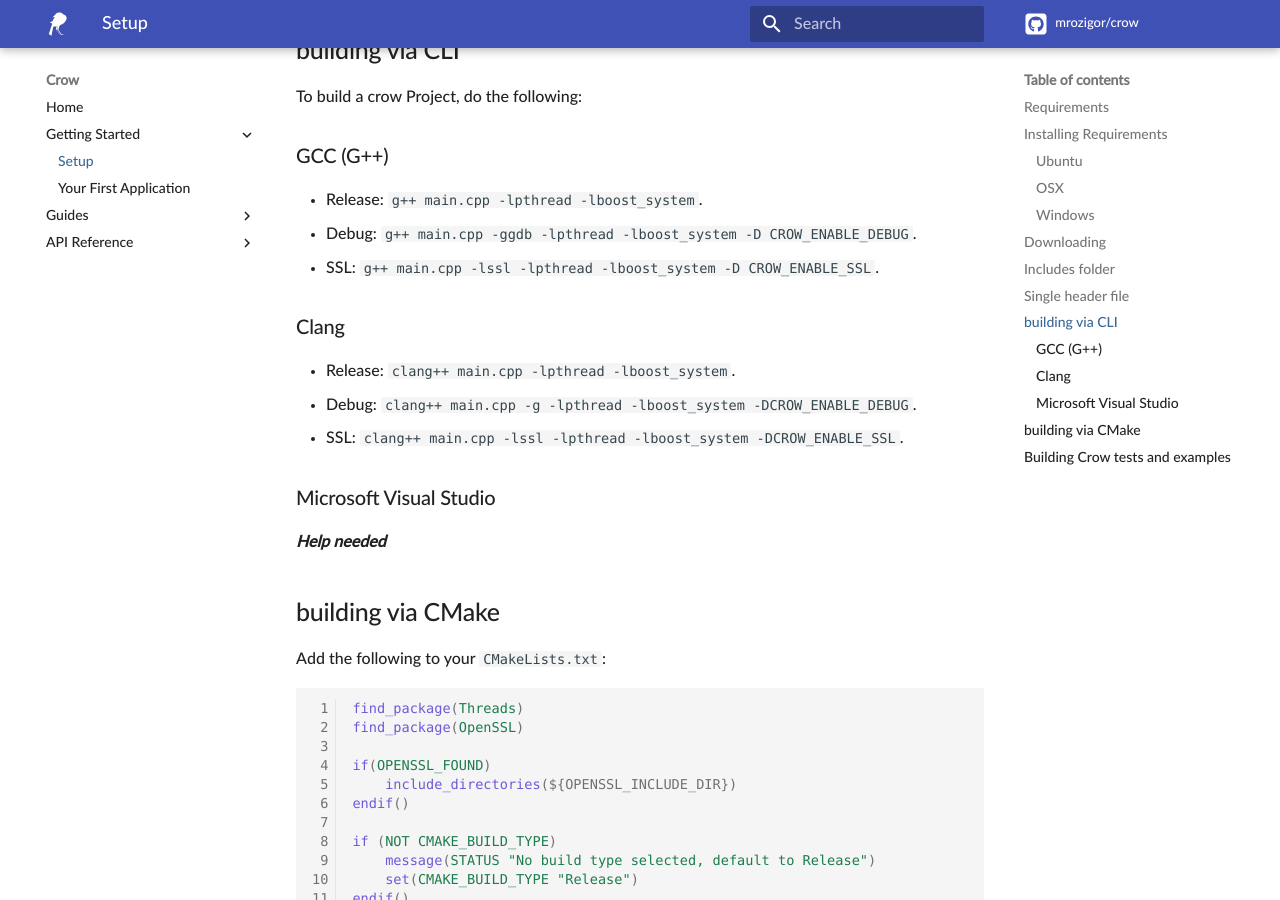
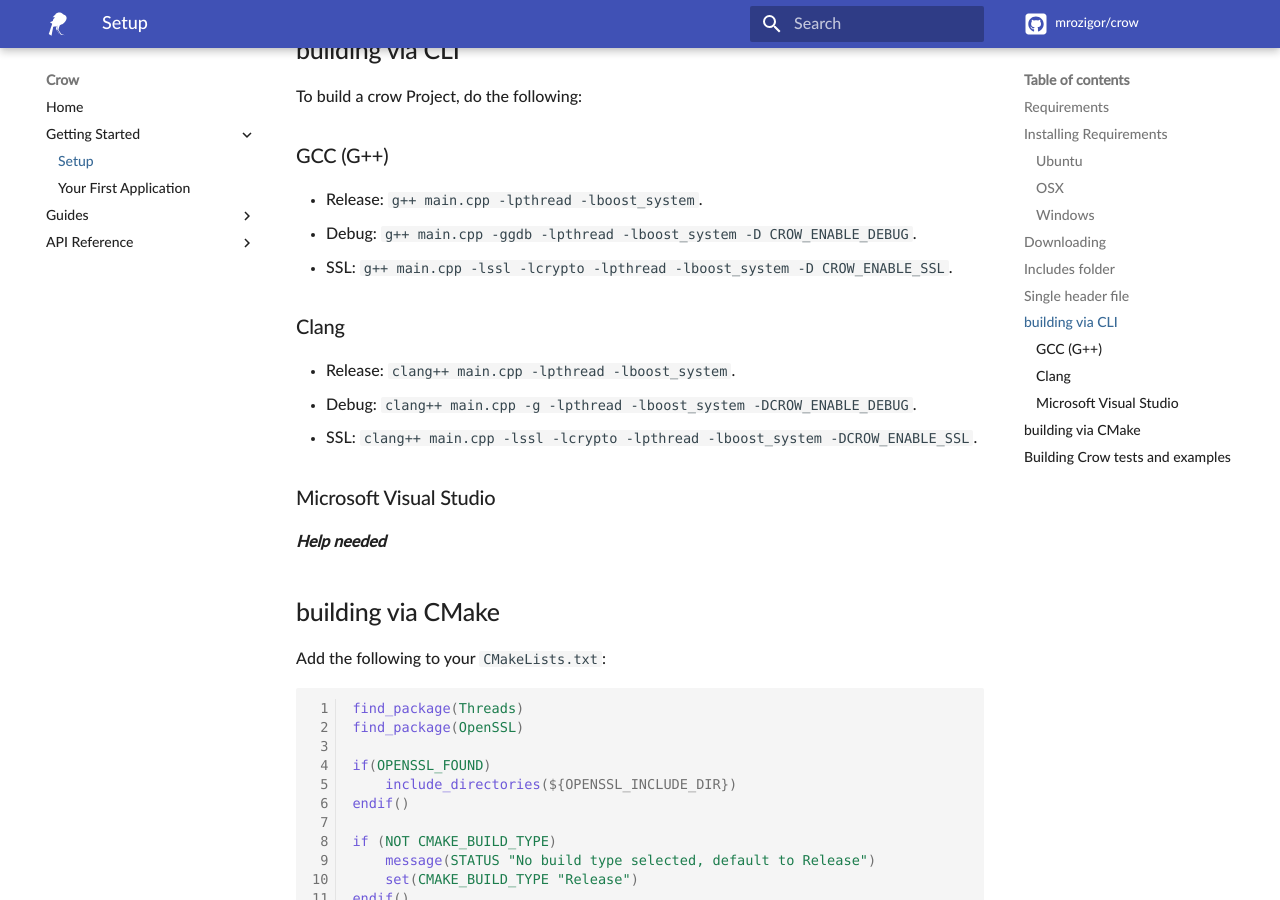
Before and after one commit to ipkn/crow, an MkDocs documentation site: the page built from docs/getting_started/setup.md, in a window 1280 px wide and 900 px high, scrolled down 1681 px. Built offline with MkDocs 1.6.1 and Material for MkDocs 9.7.7, drawn with Linux system fonts in a browser that asks for light colours; comment, search, counter and statistics services are not loaded.

Commit message:
addid missing libcrypto link for ssl compilation

```diff
--- a/docs/getting_started/setup.md
+++ b/docs/getting_started/setup.md
@@ -46,12 +46,12 @@ To build a crow Project, do the following:
 ###GCC (G++)
  - Release: `g++ main.cpp -lpthread -lboost_system`.
  - Debug: `g++ main.cpp -ggdb -lpthread -lboost_system -D CROW_ENABLE_DEBUG`.
- - SSL: `g++ main.cpp -lssl -lpthread -lboost_system -D CROW_ENABLE_SSL`.
+ - SSL: `g++ main.cpp -lssl -lcrypto -lpthread -lboost_system -D CROW_ENABLE_SSL`.
 
 ###Clang
  - Release: `clang++ main.cpp -lpthread -lboost_system`.
  - Debug: `clang++ main.cpp -g -lpthread -lboost_system -DCROW_ENABLE_DEBUG`.
- - SSL: `clang++ main.cpp -lssl -lpthread -lboost_system -DCROW_ENABLE_SSL`.
+ - SSL: `clang++ main.cpp -lssl -lcrypto -lpthread -lboost_system -DCROW_ENABLE_SSL`.
 
 ###Microsoft Visual Studio
 ***Help needed***
```
